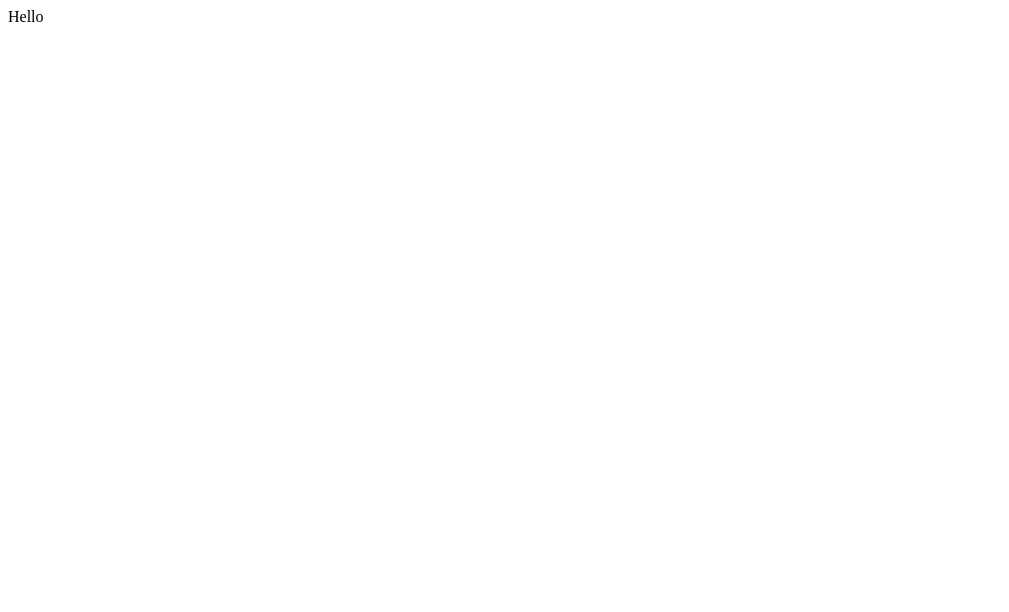
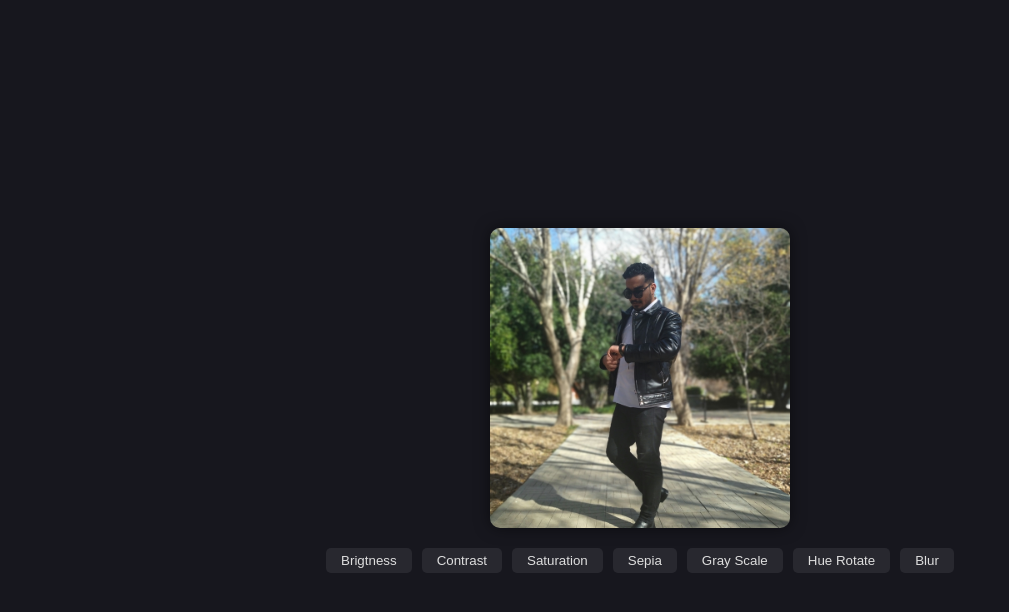
Before and after one commit to mohammad-zolghadr/image-editor, a React (Create React App) app: page / in a window 1280 px wide. Shown: the top 612 px of the page, without its empty margins (0-1009 px from the left). Built offline with nearby package versions, Linux system fonts and the light colour scheme.

Commit message:
Some Design -> image & buttons and styles

```diff
--- a/src/App.js
+++ b/src/App.js
@@ -1,7 +1,24 @@
 import React from "react";
 
+// image & style
+import s from "./App.module.css";
+import imgSource from "./assets/image/testImage.jpg";
+
 const App = () => {
-  return <div>Hello</div>;
+  return (
+    <div className={s.container}>
+      <img src={imgSource} />
+      <div className={s.optionContainer}>
+        <button>Brigtness</button>
+        <button>Contrast</button>
+        <button>Saturation</button>
+        <button>Sepia</button>
+        <button>Gray Scale</button>
+        <button>Hue Rotate</button>
+        <button>Blur</button>
+      </div>
+    </div>
+  );
 };
 
 export default App;
--- /dev/null
+++ b/src/App.module.css
@@ -0,0 +1,36 @@
+.container {
+  display: flex;
+  flex-direction: column;
+  justify-content: center;
+  align-items: center;
+  gap: 20px;
+  height: 100vh;
+}
+
+.optionContainer {
+  display: flex;
+  justify-content: center;
+  align-items: center;
+  gap: 10px;
+}
+
+.optionContainer button {
+  background-color: var(--bg-color-light);
+  color: var(--text-color);
+  padding: 5px 15px;
+  border-radius: 5px;
+  cursor: pointer;
+  transition: 0.3s;
+}
+
+.optionContainer button:hover {
+  transform: translateY(-5px);
+}
+
+img {
+  width: var(--image-size);
+  height: var(--image-size);
+  object-fit: cover;
+  box-shadow: 0 0 15px rgba(0, 0, 0, 0.5);
+  border-radius: 10px;
+}
--- a/src/index.js
+++ b/src/index.js
@@ -2,5 +2,7 @@ import React from "react";
 import ReactDOM from "react-dom/client";
 import App from "./App";
 
+import style from "./index.module.css";
+
 const root = ReactDOM.createRoot(document.getElementById("root"));
 root.render(<App />);
--- /dev/null
+++ b/src/index.module.css
@@ -0,0 +1,22 @@
+* {
+  margin: 0;
+  padding: 0;
+  text-decoration: none;
+  outline: none;
+  border: none;
+  box-sizing: border-box;
+
+  /* Variables */
+  --primary-color: #ffbf00;
+  --text-color: #dedede;
+  --active-color: #8fe688;
+  --bg-color: #17171e;
+  --bg-color-light: #28282f;
+
+  --image-size: 300px;
+}
+
+html {
+  font-family: sans-serif;
+  background-color: var(--bg-color);
+}
```
Also changed, not shown: src/assets/image/testImage.jpg (added).
